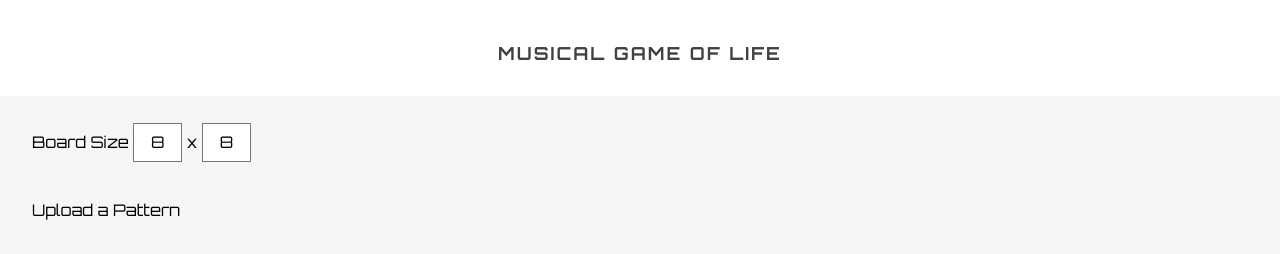
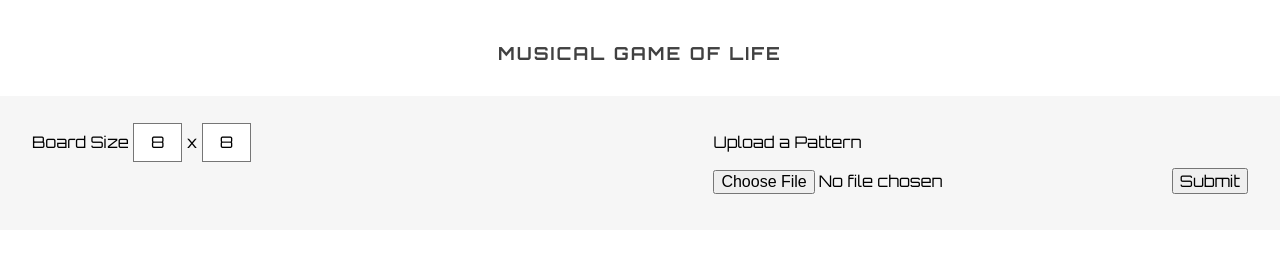
Before and after one commit to apackin/SpotifyGoL, a website: page browser/index.html in a window 1280 px wide. Drawn offline with Linux system fonts and the light colour scheme.

Commit message:
Finalize styling html

```diff
--- a/browser/index.html
+++ b/browser/index.html
@@ -13,6 +13,7 @@
 
   <main>
     <section class='wrapper'>
+      <section id='config'>
         <div id='size-selector'>
           <form>
             <p>Board Size</p>
@@ -39,6 +40,11 @@
         </div>
         <div id='upload'>
           <p>Upload a Pattern</p>
+          <form>
+            <input type="file" name="pic" accept="image/*">
+            <input type="submit">
+          </form>
         </div>
+      </section>
   </main>
 </body>
--- a/browser/sass/main.sass
+++ b/browser/sass/main.sass
@@ -15,6 +15,8 @@
     transform: uppercase
 
 #size-selector
+  float: left
+
   *
     display: inline-block
 
@@ -23,3 +25,9 @@
     background: white
     padding: 10px
     text-align: center
+
+#config
+  clear: both
+
+#upload
+  float: right
```
Also changed, not shown: browser/style.css, 2 other files. Lines whose indentation alone changed are shown as unchanged.
